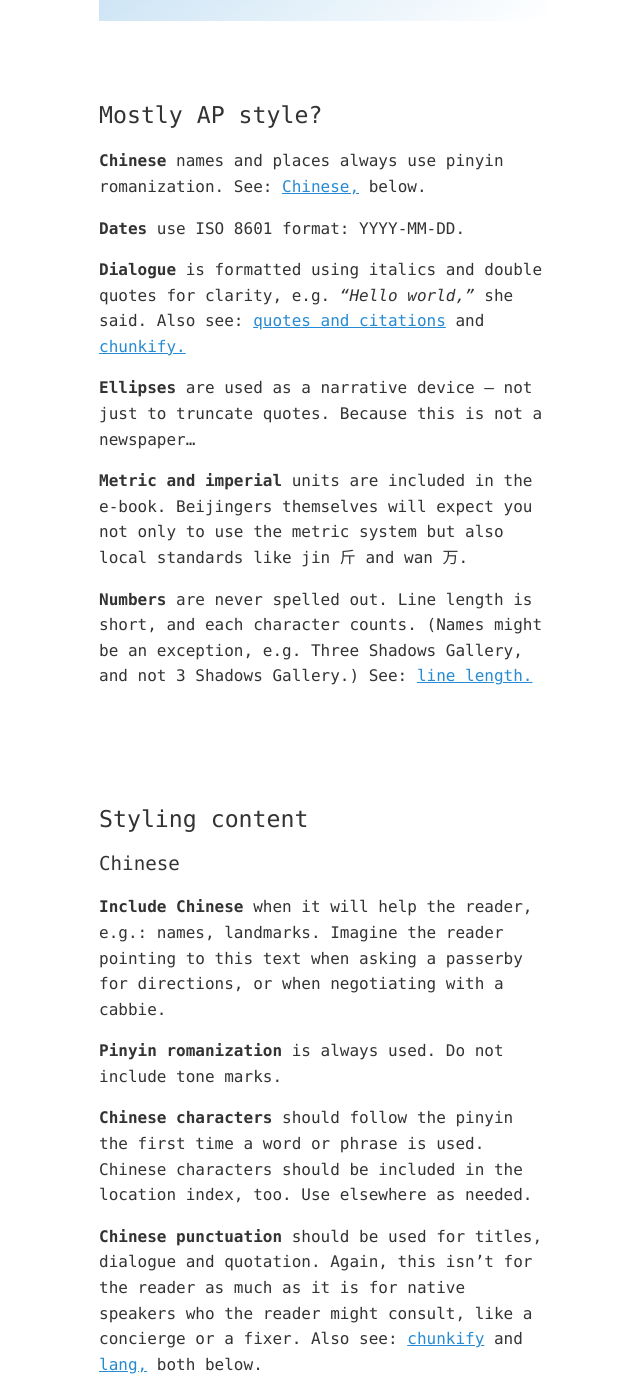
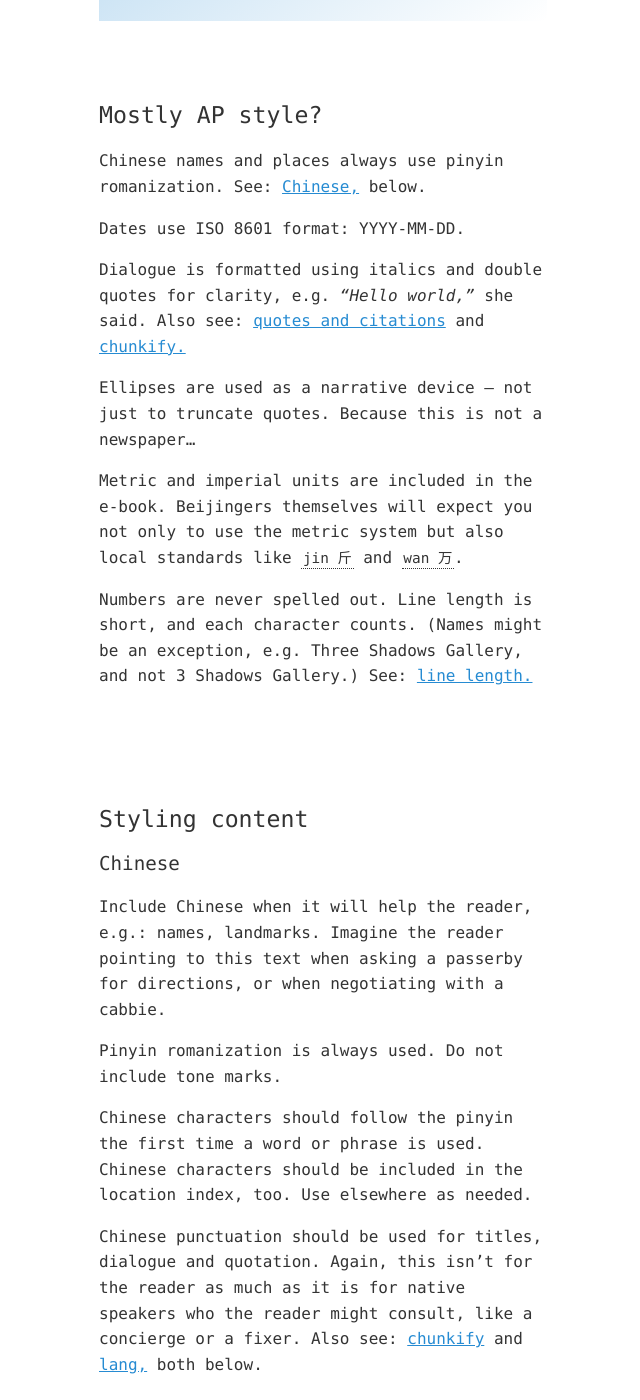
Before and after one commit to zachmccabe/zachmccabe.github.io, a Jekyll site: the page built from _beijing/style-guide.md, in a window 1280 px wide and 1400 px high, scrolled down 583 px. Shown: the whole window, without its empty margins (317-957 px from the left). Built offline with Jekyll 4.4.1, drawn with Linux system fonts in a browser that asks for light colours; some of the changed text lies outside the part shown.

Commit message:
Update style-guide.md
Fixing broken links. Tweaks to style to match the rest of the site.

```diff
--- a/_beijing/style-guide.md
+++ b/_beijing/style-guide.md
@@ -24,25 +24,25 @@
 
 ## Mostly AP style?
 
-**Chinese** names and places always use pinyin romanization. See: [Chinese,] below.
+Chinese names and places always use pinyin romanization. See: [Chinese,] below.
 
-**Dates** use ISO 8601 format: YYYY-MM-DD.
+Dates use ISO 8601 format: YYYY-MM-DD.
 
-**Dialogue** is formatted using italics and double quotes for clarity, e.g. _"Hello world,"_ she said. Also see: [quotes and citations] and [chunkify.]
+Dialogue is formatted using italics and double quotes for clarity, e.g. _"Hello world,"_ she said. Also see: [quotes and citations] and [chunkify.]
 
-**Ellipses** are used as a narrative device – not just to truncate quotes. Because this is not a newspaper…
+Ellipses are used as a narrative device – not just to truncate quotes. Because this is not a newspaper…
 
-**Metric and imperial** units are included in the e-book. Beijingers themselves will expect you not only to use the metric system but also local standards like <span class="hilite">jin <span lang="zh">斤</span></span> and <span class="hilite">wan <span lang="zh">万</span></span>.
+Metric and imperial units are included in the e-book. Beijingers themselves will expect you not only to use the metric system but also local standards like <mark>jin <span lang="zh">斤</span></mark> and <mark>wan <span lang="zh">万</span></mark>.
 
-**Numbers** are never spelled out. Line length is short, and each character counts. (Names might be an exception, e.g. Three Shadows Gallery, and not 3 Shadows Gallery.) See: [line length.]
+Numbers are never spelled out. Line length is short, and each character counts. (Names might be an exception, e.g. Three Shadows Gallery, and not 3 Shadows Gallery.) See: [line length.]
 
-[Chinese,]: https://www.zachmccabe.com/beijing/bts/style_guide.html#chinese
+[Chinese,]: https://www.zachmccabe.com/beijing/bts/style-guide.html#chinese
 
-[quotes and citations]: https://www.zachmccabe.com/beijing/bts/style_guide.html#quotes-and-citations
+[quotes and citations]: https://www.zachmccabe.com/beijing/bts/style-guide.html#quotes-and-citations
 
-[chunkify.]: https://www.zachmccabe.com/beijing/bts/style_guide.html#chunkify
+[chunkify.]: https://www.zachmccabe.com/beijing/bts/style-guide.html#chunkify
 
-[line length.]: https://www.zachmccabe.com/beijing/bts/style_guide.html#line-length
+[line length.]: https://www.zachmccabe.com/beijing/bts/style-guide.html#line-length
 
 
 
@@ -50,17 +50,17 @@
 
 ### Chinese
 
-**Include Chinese** when it will help the reader, e.g.: names, landmarks. Imagine the reader pointing to this text when asking a passerby for directions, or when negotiating with a cabbie.
+Include Chinese when it will help the reader, e.g.: names, landmarks. Imagine the reader pointing to this text when asking a passerby for directions, or when negotiating with a cabbie.
 
-**Pinyin romanization** is always used. Do not include tone marks.
+Pinyin romanization is always used. Do not include tone marks.
 
-**Chinese characters** should follow the pinyin the first time a word or phrase is used. Chinese characters should be included in the location index, too. Use elsewhere as needed.
+Chinese characters should follow the pinyin the first time a word or phrase is used. Chinese characters should be included in the location index, too. Use elsewhere as needed.
 
-**Chinese punctuation** should be used for titles, dialogue and quotation. Again, this isn't for the reader as much as it is for native speakers who the reader might consult, like a concierge or a fixer. Also see: [chunkify] and [lang,] both below.
+Chinese punctuation should be used for titles, dialogue and quotation. Again, this isn't for the reader as much as it is for native speakers who the reader might consult, like a concierge or a fixer. Also see: [chunkify] and [lang,] both below.
 
-[chunkify]: https://www.zachmccabe.com/beijing/bts/style_guide.html#chunkify
+[chunkify]: https://www.zachmccabe.com/beijing/bts/style-guide.html#chunkify
 
-[lang,]: https://www.zachmccabe.com/beijing/bts/style_guide.html#lang
+[lang,]: https://www.zachmccabe.com/beijing/bts/style-guide.html#lang
 
 
 
@@ -74,7 +74,7 @@
 
 ### Small screens
 
-**Write for mobile.** Keep paragraphs short, structure copy and visual queues to make reading in this environment easier.
+Write for mobile. Keep paragraphs short, structure copy and visual queues to make reading in this environment easier.
 
 Kindle and other reading apps do not give authors control over presentation width or line length. This can make reading feel breathless on narrower, mobile screens and exhausting on wider displays.
 
@@ -129,7 +129,7 @@
 
 Be careful with `<aside>` because iBooks is idiosyncratic about displaying contents wrapped in this tag. For more, see Apple's [Apple Books asset guide.]
 
-[10 Assumptions.]: https://www.zachmccabe.com/beijing/bts/10_assumptions.html
+[10 Assumptions.]: https://www.zachmccabe.com/beijing/bts/10-assumptions.html
 
 [Apple Books asset guide.]: https://help.apple.com/itc/booksassetguide/
 
@@ -142,7 +142,7 @@
 
 Be careful with `<blockquote>` because Kindle appears to overrides your CSS. See: [Kindle CSS,] below.
 
-[Kindle CSS,]: https://www.zachmccabe.com/beijing/bts/style_guide.html#kindle-css
+[Kindle CSS,]: https://www.zachmccabe.com/beijing/bts/style-guide.html#kindle-css
 
 
 
@@ -151,7 +151,7 @@
 
 All the old, inline icons were removed for the v2 field guide.
 
-Iconography within the v1 field guide was in GIF format because, after much testing, Kindle's support for either PNG or SVG was a no go. Annoyingly there were _still_ some issues with the GIF files that made them distracting enough to limit their usefulness.
+Iconography within the V1 field guide was in GIF format because, after much testing, Kindle's support for either PNG or SVG was a no go. Annoyingly there were still some issues with the GIF files that made them distracting enough to limit their usefulness.
 
 Lesson learned? Keep it simple, folks.
 
```
Also changed, not shown: other parts of _beijing/style-guide.md (+10 -12 lines).
